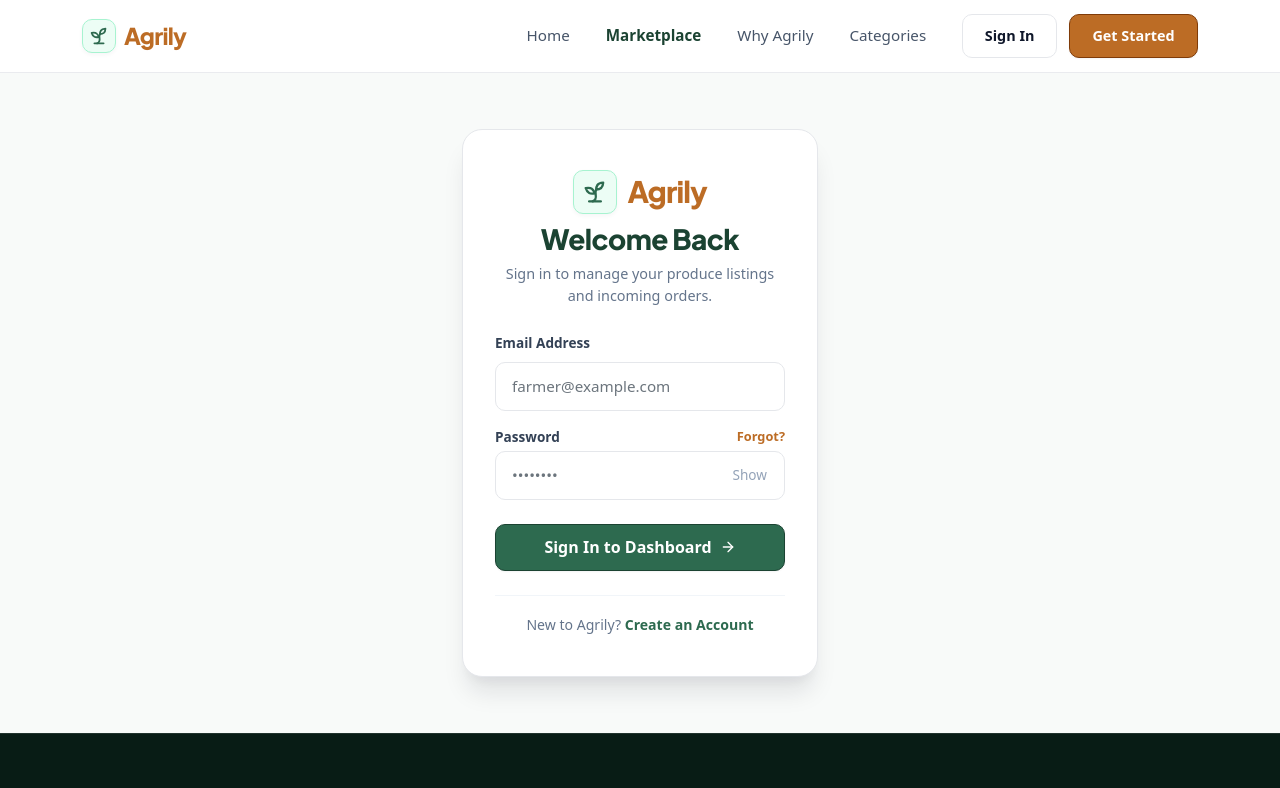
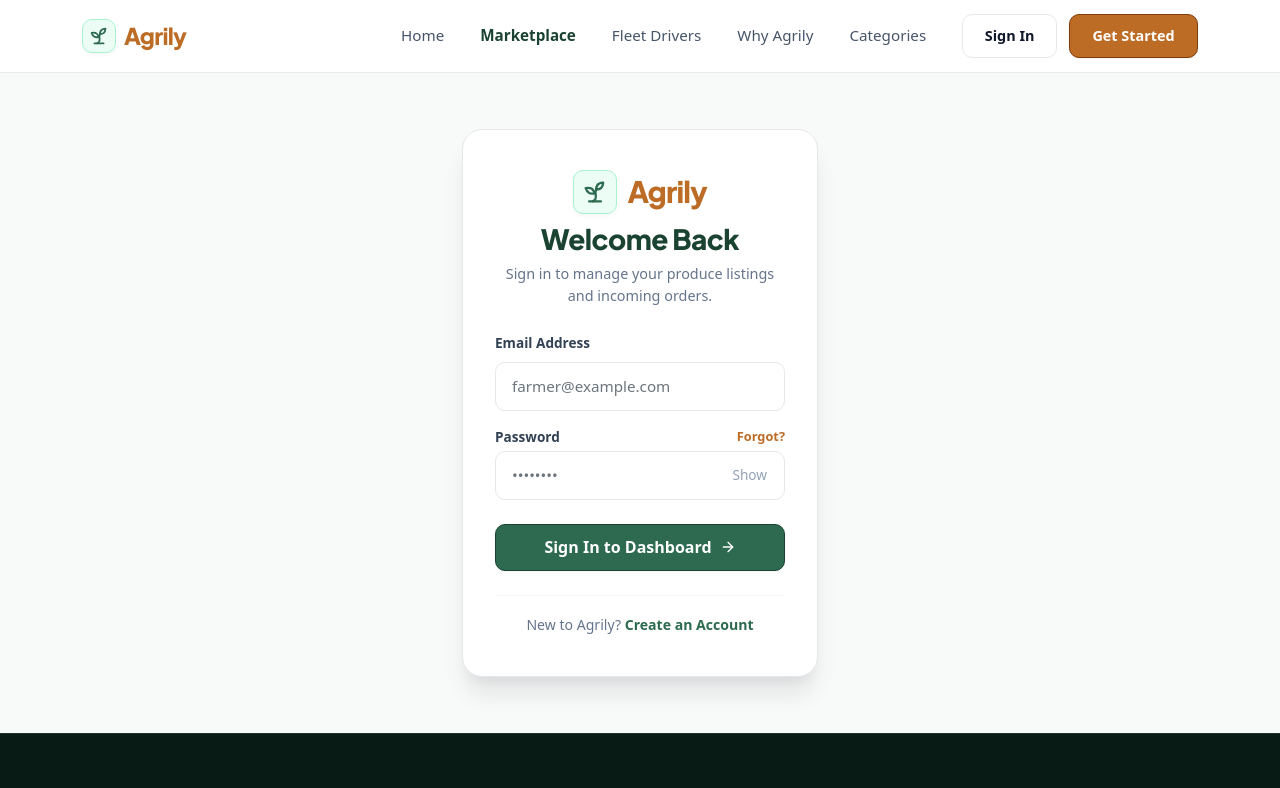
Before and after one commit to sdyusuf/Agrily, a React (Create React App) app in the folder frontend/: page /login in a window 1280 px wide. Shown: the top 788 px of the page. Built offline with nearby package versions, Linux system fonts and the light colour scheme.

Commit message:
feat(navigation): integrate driver portal into App routing and update fleet documentation

```diff
--- a/frontend/src/App.js
+++ b/frontend/src/App.js
@@ -24,6 +24,8 @@
 const EmailVerificationLandingPage = lazy(() => import('./pages/EmailVerificationLandingPage'));
 const PleaseVerifyEmailPage = lazy(() => import('./pages/PleaseVerifyEmailPage'));
 const NotFound = lazy(() => import('./pages/NotFound'));
+const DriverRegistration = lazy(() => import('./pages/DriverRegistration'));
+const DriverDashboard = lazy(() => import('./pages/DriverDashboard'));
 
 /**
  * Route loading fallback component adhering to Agrily design tokens
@@ -104,6 +106,8 @@
                 <Route path="/marketplace" element={<Marketplace />} />
                 <Route path="/checkout" element={<Checkout />} />
                 <Route path="/order-confirmation" element={<OrderConfirmation />} />
+                <Route path="/driver/register" element={<DriverRegistration />} />
+                <Route path="/driver/dashboard" element={<DriverDashboard />} />
 
                 <Route exact path="/home" element={<PrivateRoute />}>
                   <Route exact path="/home" element={<Home />} />
--- a/frontend/src/components/NavBar.jsx
+++ b/frontend/src/components/NavBar.jsx
@@ -54,6 +54,14 @@
               style={{ fontWeight: '600', color: '#1b4332', fontSize: '0.95rem' }}
             >
               Marketplace
+            </Nav.Link>
+            <Nav.Link
+              as={Link}
+              to="/driver/register"
+              style={{ fontWeight: '500', color: '#475569', fontSize: '0.95rem' }}
+              data-testid="nav-driver-portal"
+            >
+              Fleet Drivers
             </Nav.Link>
             <Nav.Link
               href="#about"
```
Also changed, not shown: 1 other file (tests, documents, lock files or other folders).
